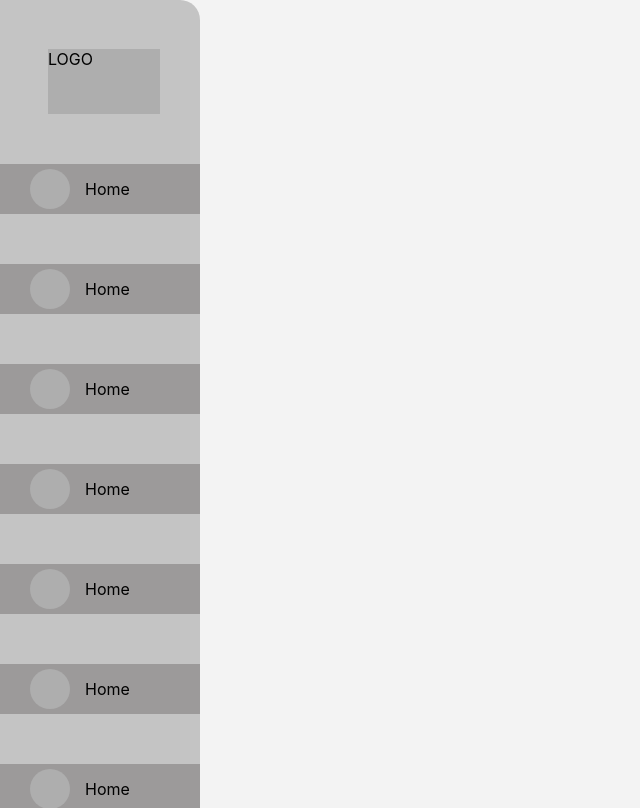
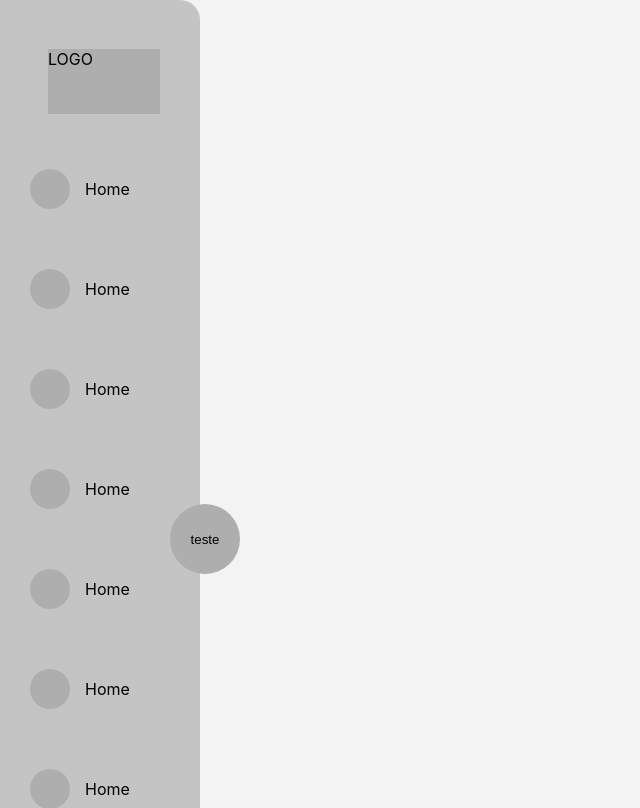
Before and after one commit to AlcanceTec/UnePayReact, a React (Create React App) app: page / in a window 1280 px wide. Shown: the top 808 px of the page, without its empty margins (0-640 px from the left). Built offline with nearby package versions, Linux system fonts and the light colour scheme.

Commit message:
Menu Button and styles

```diff
--- a/src/components/Menu/index.js
+++ b/src/components/Menu/index.js
@@ -21,6 +21,7 @@ function Menu () {
                 <C.itensPhoto></C.itensPhoto>
                 <C.itensText href="http://google.com.br">Home</C.itensText>
             </C.itens>
+            <C.menuButton>teste</C.menuButton>
             <C.itens>
                 <C.itensPhoto></C.itensPhoto>
                 <C.itensText href="http://google.com.br">Home</C.itensText>
--- a/src/components/Menu/style.js
+++ b/src/components/Menu/style.js
@@ -23,11 +23,14 @@ export default {
     itens: styled.div`
         width: 200px;
         height: 50px;
-        background-color: #9c9a9a;
         margin-top: 50px;
         display: flex;
         align-items: center;
         text-align: top;
+
+       &:hover {
+            background-color: #9c9a9a;
+        }
     `,
 
     itensPhoto: styled.div`
@@ -49,14 +52,37 @@ export default {
     itensExit: styled.div`
         width: 200px;
         height: 50px;
-        background-color: #9c9a9a;
         margin-top: 450px;
         align-items: center;
         text-align: top;
         display: flex;
+
+        &:hover {
+            background-color: #9c9a9a;
+        }
+    `,
+
+    menuButton: styled.button`
+        width: 70px;
+        height: 70px;
+        background-color: #aeaeae;
+        margin: auto;
+        align-items: center;
+        z-index: 999;
+        margin-left: 170px;
+        border-radius: 50%;
+        border: none;
+        margin-right: 0;
+        margin-bottom: -60px;
+        margin-top: -10px;
+        cursor: pointer;
+    `,
+
+    closedMenu: styled.div`
+        width: 150px;
+        height: 1420px;
     `
 
 
 
-
 };
```
